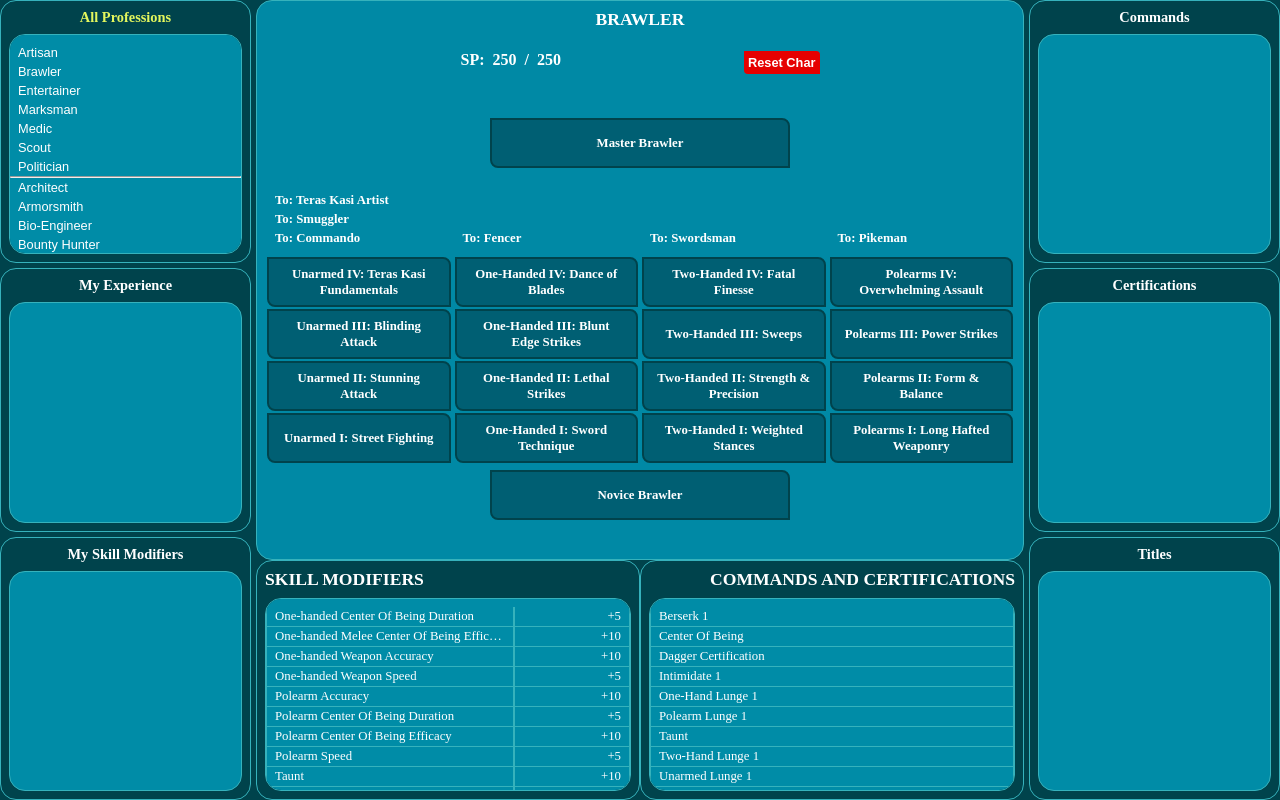
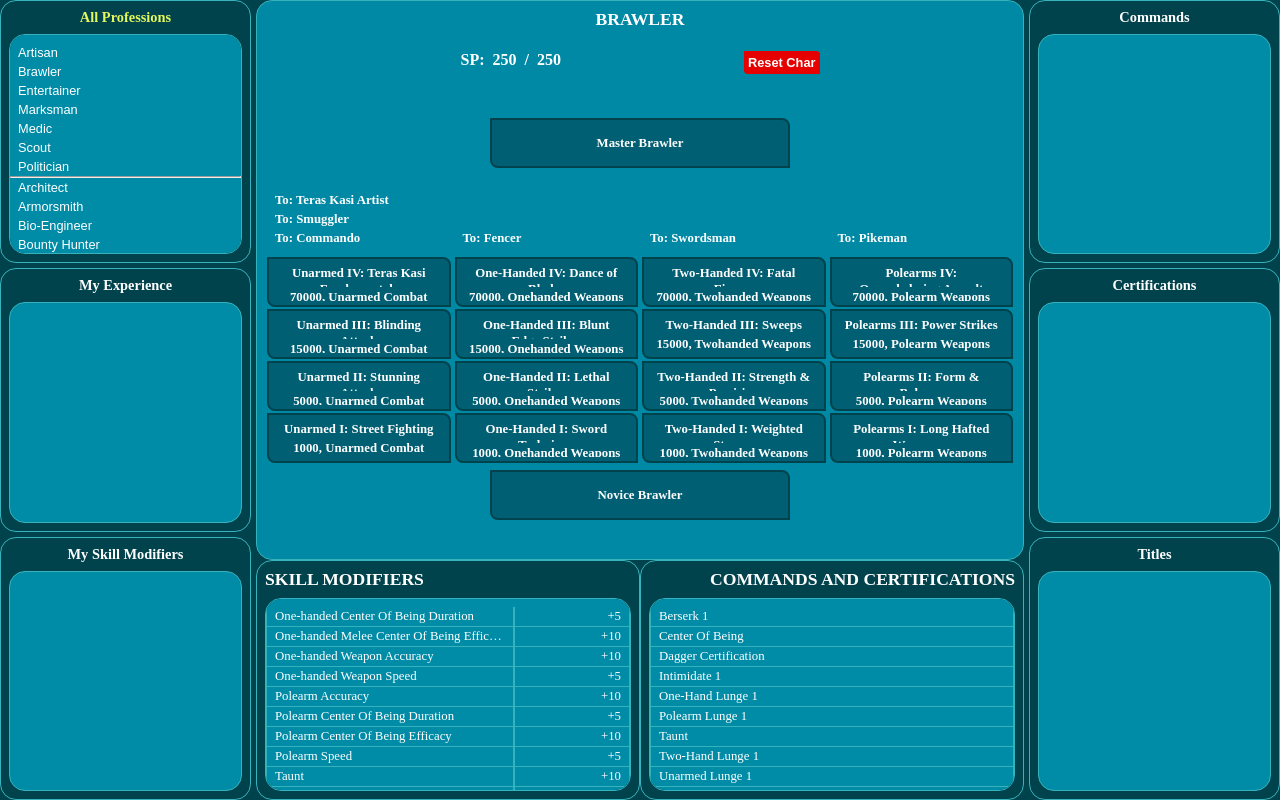
Before and after one commit to MarcJoyce/SWGProfessionCalculator, a React (Create React App) app: page / in a window 1280 px wide. Built offline with nearby package versions, Linux system fonts and the light colour scheme.

Commit message:
[Feature update] Add xp to skill box

```diff
--- a/src/components/SkillBox.js
+++ b/src/components/SkillBox.js
@@ -1,5 +1,5 @@
 import React, { useEffect, useState } from 'react'
-import { SKILL_TITLE } from '../CONSTANTS'
+import { SKILL_TITLE, SKILLS, EXPERIENCE_TITLES} from '../CONSTANTS'
 import { SkillBoxContainer } from '../styled-components'
 
 
@@ -29,6 +29,7 @@ function SkillBox({data, isActive, handleActiveSkillChange, handleSkillChange})
   return (
     <SkillBoxContainer active={isActive} onMouseEnter={() => setIsHovered(true)} onMouseLeave={() => setIsHovered(false)} onClick={() => handleSkillChangeClick(data)}>
         <p>{SKILL_TITLE[data]}</p>
+        {SKILLS[data].xp.cost !== 0 && <p>{SKILLS[data].xp.cost}, {EXPERIENCE_TITLES[SKILLS[data].xp.id]}</p>}
     </SkillBoxContainer>
   )
 }
--- a/src/styled-components.js
+++ b/src/styled-components.js
@@ -5,7 +5,7 @@ export const MainContainer = styled.div`
     height: 100vh;
     display: flex;
 
-    @media only screen and (max-width: 768px) {
+    @media only screen and (max-width: 968px) {
         flex-direction: column
     }
 `;
@@ -17,7 +17,7 @@ export const SkillContainer = styled.div`
     height: 100%;
     margin: 0 5px;
 
-    @media only screen and (max-width: 768px) {
+    @media only screen and (max-width: 968px) {
        order: 1;
        width: 100%;
        height: auto;
@@ -32,7 +32,7 @@ export const SideContainer = styled.div`
     flex-direction: column;
     gap: 5px;
 
-    @media only screen and (max-width: 768px) {
+    @media only screen and (max-width: 968px) {
         order: 2;
     }
 `;
@@ -244,7 +244,7 @@ export const Container = styled.div`
             text-align: left !important;
         }
     }
-    @media only screen and (max-width: 768px) {
+    @media only screen and (max-width: 968px) {
 
         padding: 2px;
         margin: 0px;
@@ -285,6 +285,7 @@ export const SkillBoxContainer = styled.div`
     border-radius: 0 8px 0 8px;
     border: 2px solid;
     display: flex;
+    flex-direction: column;
     justify-content: center;
     align-items: center;
     background-color: ${props => props.active ? '#00a92e' : '#005f73'};
@@ -313,7 +314,7 @@ export const SkillBoxContainer = styled.div`
         color: ${props => props.active ? 'black' : 'white'}
     }
 
-    @media only screen and (max-width: 768px) {
+    @media only screen and (max-width: 968px) {
         width: 100%;
         padding: 1px;
     }
```
Also changed, not shown: 7 other files (tests, documents, lock files or other folders).
